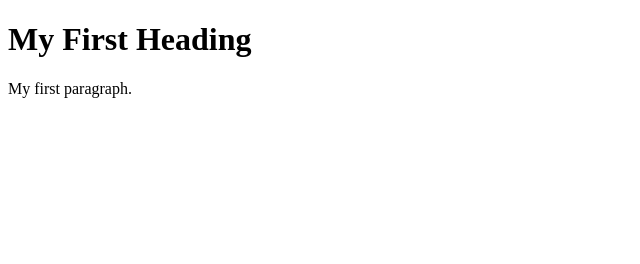
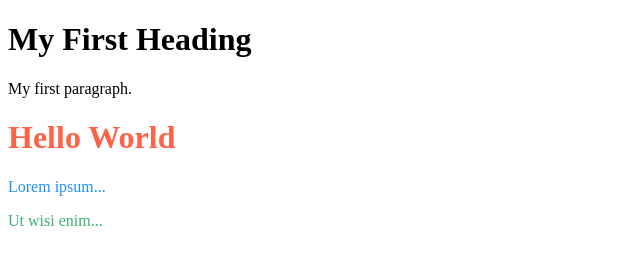
Before and after one commit to TechNinja123/Sulphur-crest.github.io, a plain HTML site: page index.html in a window 1280 px wide. Shown: the whole page, without its empty margins (0-640 px from the left). Drawn offline with Linux system fonts and the light colour scheme.

Commit message:
Update index.html

```diff
--- a/index.html
+++ b/index.html
@@ -5,5 +5,10 @@
 <h1>My First Heading</h1>
 <p>My first paragraph.</p>
 
+<h1 style="color:Tomato;">Hello World</h1>
+<p style="color:DodgerBlue;">Lorem ipsum...</p>
+<p style="color:MediumSeaGreen;">Ut wisi enim...</p>
+
+
 </body>
 </html>
```
